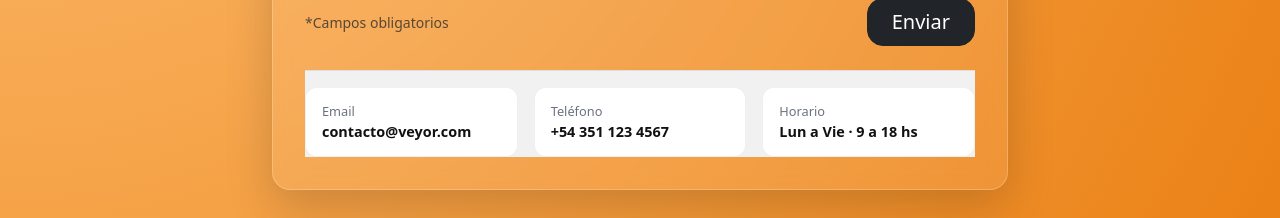
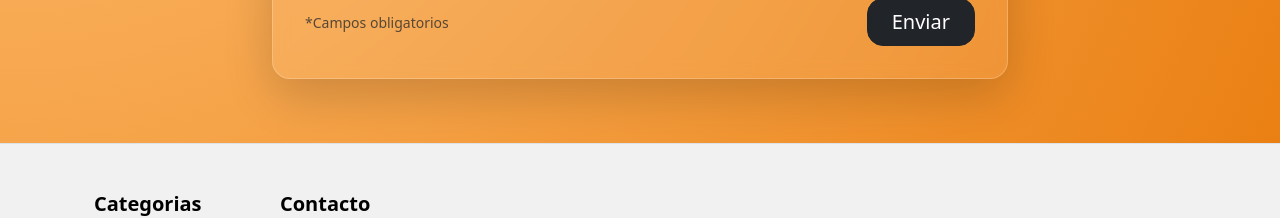
Before and after one commit to pablovenica7/Tech-Ecommerce, a React (Vite) app: page /contacto in a window 1280 px wide. Shown: the part 465-683 px from the top of the page. Built offline with nearby package versions, Linux system fonts and the light colour scheme.

Commit message:
Update Contacto.jsx

```diff
--- a/src/pages/Contacto.jsx
+++ b/src/pages/Contacto.jsx
@@ -112,29 +112,6 @@ export function Contacto() {
                   </div>
                 </div>
               </form>
-
-              <footer className="contact-meta mt-4">
-                <div className="row g-3">
-                  <div className="col-md-4">
-                    <div className="meta-item">
-                      <span className="meta-label">Email</span>
-                      <span className="meta-value">contacto@veyor.com</span>
-                    </div>
-                  </div>
-                  <div className="col-md-4">
-                    <div className="meta-item">
-                      <span className="meta-label">Teléfono</span>
-                      <span className="meta-value">+54 351 123 4567</span>
-                    </div>
-                  </div>
-                  <div className="col-md-4">
-                    <div className="meta-item">
-                      <span className="meta-label">Horario</span>
-                      <span className="meta-value">Lun a Vie · 9 a 18 hs</span>
-                    </div>
-                  </div>
-                </div>
-              </footer>
             </article>
           </div>
         </div>
```
